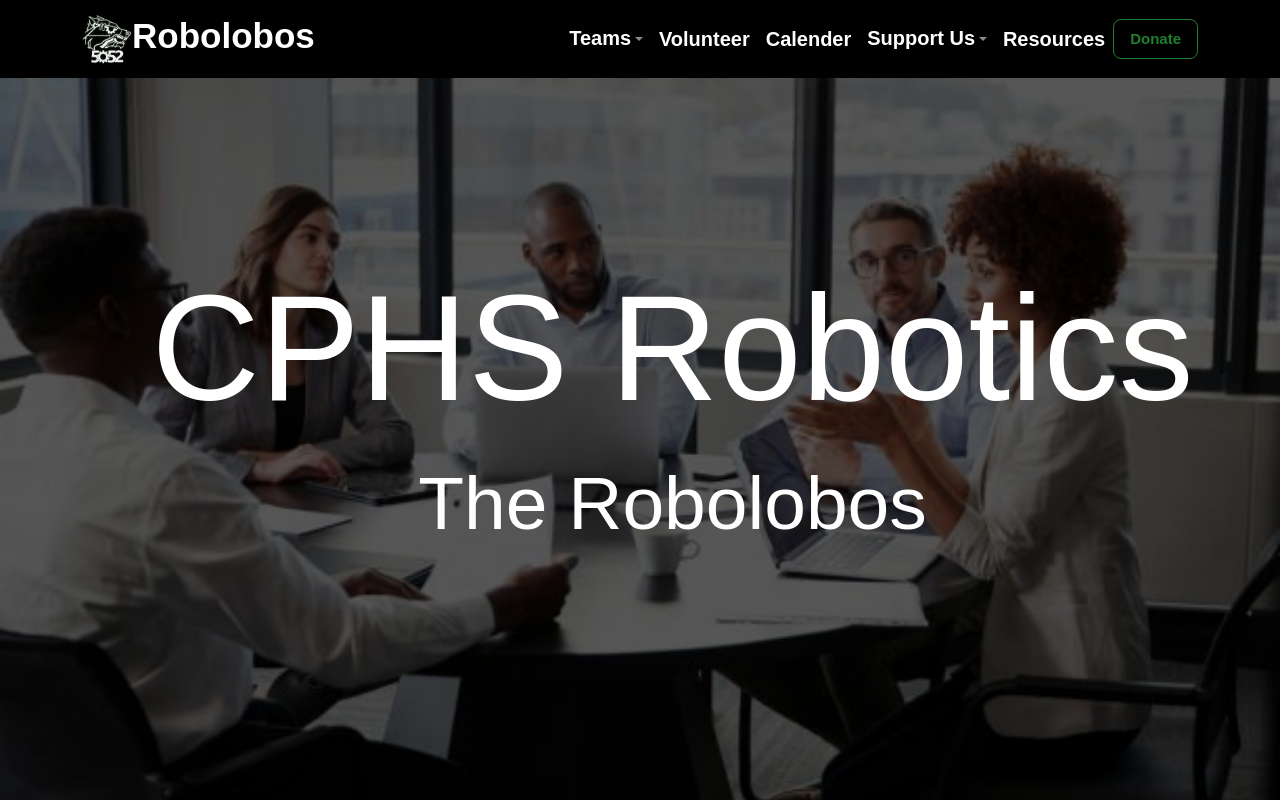
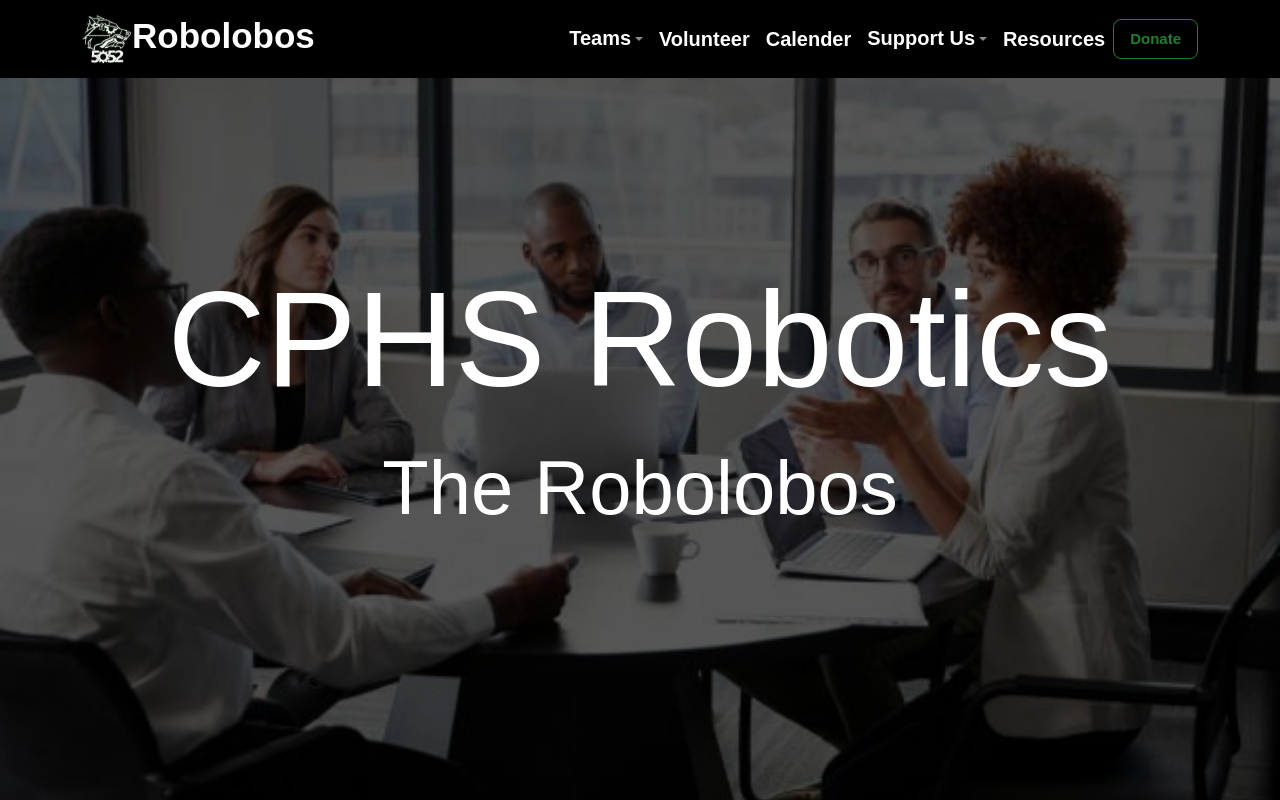
Before and after one commit to git-yash/robolobos-website, a React (Create React App) app: page / in a window 1280 px wide. Built offline with nearby package versions, Linux system fonts and the light colour scheme.

Commit message:
made home look nice ;)

```diff
--- a/package.json
+++ b/package.json
@@ -14,6 +14,7 @@
     "framer-motion": "^7.3.6",
     "react": "^18.2.0",
     "react-bootstrap": "^2.5.0",
+    "react-carousel-minimal": "^1.4.1",
     "react-dom": "^18.2.0",
     "react-intersection-observer": "^9.4.0",
     "react-responsive-carousel": "^3.2.23",
--- a/src/Screens/HomePage/HomePage.css
+++ b/src/Screens/HomePage/HomePage.css
@@ -1,6 +1,6 @@
 .parallax {
     background-image: url("../../../public/stockWorking.jpg");
-    min-height: 1000px;
+    min-height: 100%;
     background-attachment: fixed;
     background-position: center;
     background-repeat: no-repeat;
@@ -8,42 +8,38 @@
 }
 
 .NameH1 {
-    width: 1345px;
+    width: 100%;
     text-align: center;
     margin: auto;
-    font-size: 150px;
+    font-size: 850%;
     height: 100px;
+    padding-top: 0;
 }
 
 .smallNameH1 {
-    width: 1345px;
+    width: 100%;
     text-align: center;
     margin: auto;
-    font-size: 75px;
-    height: 100px;
+    font-size: 475%;
+    height: 80%;
 }
 
-.AboutP {
-    width: 1345px;
-    margin: auto;
-    text-align: center;
-    text-align-all: center;
-    font-size: 30px;
-    color: white;
-    transform: translate(0%, 300%);
+.aboutH1 {
+    font-size: 400%;
+    font-weight: bold;
+    padding-top: 0.8%;
+    height: 20px;
 }
 
 .parallax h1 {
     text-align: center;
     text-align-all: center;
     text-anchor: middle;
-    #font-size: 100px;
     color: white;
     transform: translate(0%, 180%);
-    #background-color: #12471A;
 }
 
-h1, h2, h3, p {
+h1, h2, h3, p, body {
     font-family: 'proxima-nova', sans-serif;
 }
 
@@ -64,13 +60,54 @@ h1, h2, h3, p {
 }
 
 .aboutDiv {
-    height: 1500px;
+    height: 1200px;
     background-color: black;
 }
 
 .imageCarousel {
-    height: 1000px;
+    height: 1170px;
+    font-family: 'proxima-nova', sans-serif;
     background-color: black;
+}
+
+.pad20 {
+    padding: 20px;
+}
+
+.pad50 {
+    padding: 50px;
+}
+
+.pad60 {
+    padding: 60px;
+}
+
+.pad100 {
+    padding: 100px;
+}
+
+.pad240 {
+    padding: 240px;
+}
+
+.pad300 {
+    padding: 300px;
+}
+
+.imgPad {
+    padding-top: 200px;
+    padding-bottom: 0;
+    align-items: center;
+    align-content: center;
+    align-self: center;
+    margin-left: 350px;
+    margin-bottom: 0;
+}
+
+.buttonDiv {
+    padding-left: 20px;
+    padding-right: 20px;
+    display: inline-block;
 }
 
 .centerContainer {
@@ -83,6 +120,12 @@ h1, h2, h3, p {
     vertical-align: center;
 }
 
+.aboutBodyH1 {
+    font-size: 25px;
+    padding-left: 65px;
+    padding-right: 65px;
+}
+
 .center {
     height: auto;
     width: auto;
@@ -93,9 +136,11 @@ h1, h2, h3, p {
 .teamH1 {
     text-align: center;
     color: white;
-    padding: 0;
-    font-size: 5px;
-    height: 20px;
+    font-size: 60px;
+    font-weight: bold;
+    padding-bottom: 0;
+    padding-top: 50px;
+    height: 10px;
     text-anchor: middle;
     vertical-align: text-top;
 }
--- a/src/Screens/HomePage/HomePage.tsx
+++ b/src/Screens/HomePage/HomePage.tsx
@@ -1,6 +1,5 @@
 import React from 'react';
 import "./HomePage.css";
-//import ProfileCard from "../../Components/ProfileCard/ProfileCard";
 import "react-responsive-carousel/lib/styles/carousel.min.css";
 import { Carousel } from 'react-responsive-carousel';
 
@@ -31,17 +30,6 @@ const HomePage = () => {
 
      */
 
-    return (
-        <>
-            <meta name="viewport" content="width=device-width, initial-scale=1"/>
-            <body>
-                <div className="parallax">
-                    <h1 className="NameH1">CPHS Robotics</h1>
-                    <div style={{padding: 50}}></div>
-                    <h1 className="smallNameH1"> The Robolobos</h1>
-
-                    <div style={{padding: 240}}></div>
-
     {/*<h1 className="sponsorH1" style={{fontSize: 53}}>Sponsors</h1>
                     <div className="sponsorDiv">
                         <br/><br/><br/>
@@ -59,43 +47,54 @@ const HomePage = () => {
 
     {/*<div style={{padding: 100}}></div>*/}
 
+    return (
+        <>
+            <meta name="viewport" content="width=device-width, initial-scale=1"/>
+                <div className="parallax">
+                    <h1 className="NameH1">CPHS Robotics</h1>
+                    <div className="pad50"></div>
+                    <h1 className="smallNameH1"> The Robolobos</h1>
+
+                    <div className="pad240"></div>
+
                     <div className="aboutDiv figure">
-                        <h1 className="teamH1" style={{fontSize: 60, fontWeight:"bold", paddingBottom:0, paddingTop:50, height: 10}}>The Teams</h1>
-                        <div style={{padding: 60}}></div>
+                        <h1 className="teamH1">The Teams</h1>
+                        <div className="pad60"></div>
                         <h3 className="teamText">
                             We have two teams FRC and FTC and some other text
                         </h3>
                         <div className="centerContainer">
                             <button className="btn btn-lg btn-outline-primary-reverse center">First Technology Competition</button>
-                            <div style={{paddingLeft: 20, paddingRight: 20, display: "inline-block"}}/>
+                            <div className="buttonDiv"/>
                             <button className="btn btn-lg btn-outline-primary center">First Robotics Competition</button>
                         </div>
                     </div>
 
-                    <div style={{padding: 100}}></div>
+                    <div className="pad100"></div>
 
                     <div className="aboutDiv">
-                        <h1 style={{fontSize: 60, fontWeight: "bold", paddingTop:30, height: 20}}>
+                        <h1 className="aboutH1">
                             About Us
                         </h1>
-                        <div style={{padding: 100}}></div>
+                        <div className="imgPad">
                             <img
                                 src="/stockWorking.jpg"
-                            width="1650"
-                            height="800"
+                                width="800"
+                                height="500"
                                 className="d-inline-block align-top img"
                                 alt="Robolobos logo"
                             />
-                        <h1 style={{fontSize:25}}>
-                            About Us About UsAbout UsAbout UsAbout UsAbout UsAbout UsAbout UsAbout UsAbout UsAbout UsAbout UsAbout UsAbout UsAbout UsAbout UsAbout UsAbout UsAbout UsAbout UsAbout UsAbout UsAbout UsAbout UsAbout UsAbout UsAbout UsAbout UsAbout UsAbout UsAbout UsAbout UsAbout UsAbout Us
+                        </div>
+                        <h1 className="aboutBodyH1">
+                            A very cool team that does stuff and had 2 different teams within that compete differently and stuff. If only business would finish writing this section, so this space is filled with meaningful and inspiring text about us. Well, for now it's just my ramblings. Sadly I have to write a copious about of random text to fill this large space allocated for the task of discribing us on the main page. If you are reading this, don't there is no meaning in it, your just reading filler text. No seriously stop reading this, its just a waste of time. Alright I think this is enough placeholder text.
                         </h1>
                     </div>
 
-                    <div style={{padding: 100}}></div>
+                    <div className="pad100"></div>
 
 
                     <div className="imageCarousel">
-                        <div style={{padding: 100}}></div>
+                        <div className="pad20"></div>
 
                         <Carousel>
                             <div>
@@ -111,13 +110,8 @@ const HomePage = () => {
                                 <p className="legend">image 3</p>
                             </div>
                         </Carousel>
-
-                        <div style={{padding: 10}}></div>
                     </div>
-
-                    <div style={{padding: 100}}></div>
                 </div>
-            </body>
         </>
     );
 }
```
Also changed, not shown: 1 other file (tests, documents, lock files or other folders). Lines whose indentation alone changed are shown as unchanged.
